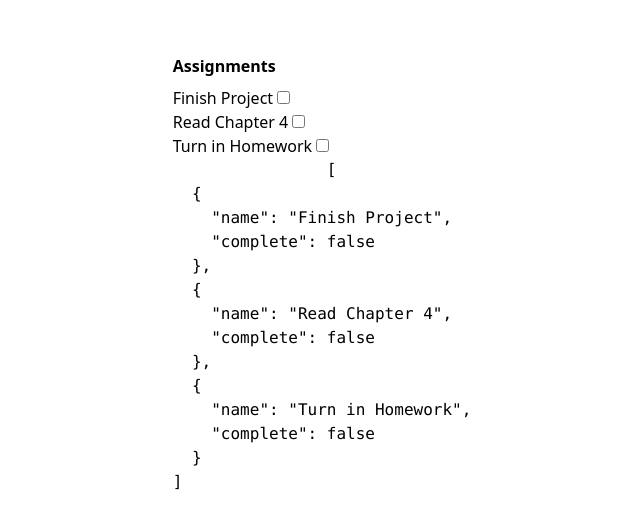
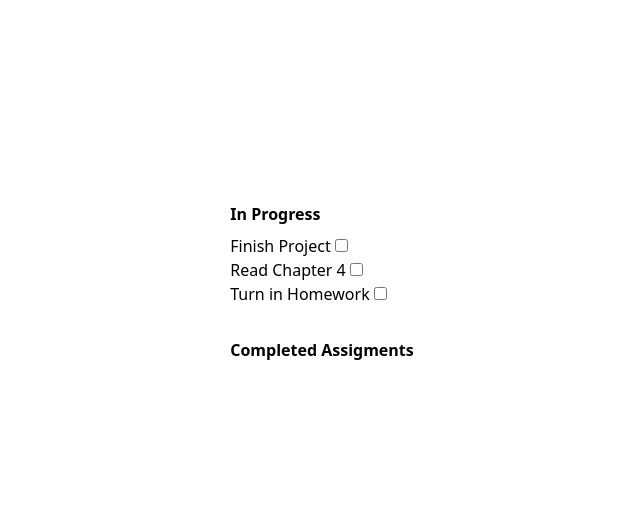
Before and after one commit to abenipa3/vue3_step-by-step, a plain HTML site: page index.html in a window 1280 px wide. Shown: the part 114-642 px from the top of the page, without its empty margins (318-958 px from the left). Drawn offline with nearby package versions, Linux system fonts and the light colour scheme.

Commit message:
Lists Conditionals and Computed Properties - Added conditionals.

```diff
--- a/index.html
+++ b/index.html
@@ -14,9 +14,11 @@
 
     <div id="app">
         <section>
-            <h2 class="font-bold mb-2">Assignments</h2>
+            <h2 class="font-bold mb-2">In Progress</h2>
             <ul>
-                <li v-for="assignment in assignments">
+                <!-- Always add a :key to any element that has a "for" to prevent wonky results -->
+                <!-- EX: Without :key, when checked, the property would still appear in the In Progress section when it's completed. -->
+                <li v-for="assignment in assignments.filter(a => ! a.complete)" :key="assignment.id">
                     <label>
                         {{ assignment.name }}
                         <!-- When working with foreign inputs, always bind them with the v-model -->
@@ -24,10 +26,20 @@
                     </label>
                 </li>
             </ul>
+        </section>
 
-            <pre>
-                {{ assignments }}
-            </pre>
+        <section class="mt-8">
+            <h2 class="font-bold mb-2">Completed Assigments</h2>
+            <ul>
+                <!-- Only filter down when the properties (assigments) are set to true. -->
+                <li v-for="assignment in assignments.filter(a => a.complete)" :key="assignment.id">
+                    <label>
+                        {{ assignment.name }}
+                        <!-- When working with foreign inputs, always bind them with the v-model -->
+                        <input type="checkbox" v-model="assignment.complete">
+                    </label>
+                </li>
+            </ul>
         </section>
     </div>
 
@@ -35,10 +47,11 @@
         let app = {
             data() {
                 return {
+                    // Assignments may be stored in the DB. So add unique IDs to store each one.
                     assignments: [
-                        { name: "Finish Project", complete: false },
-                        { name: "Read Chapter 4", complete: false },
-                        { name: "Turn in Homework", complete: false }
+                        { name: "Finish Project", complete: false, id: 1 },
+                        { name: "Read Chapter 4", complete: false, id: 2 },
+                        { name: "Turn in Homework", complete: false, id: 3 }
                     ]
                 }
             }
```
